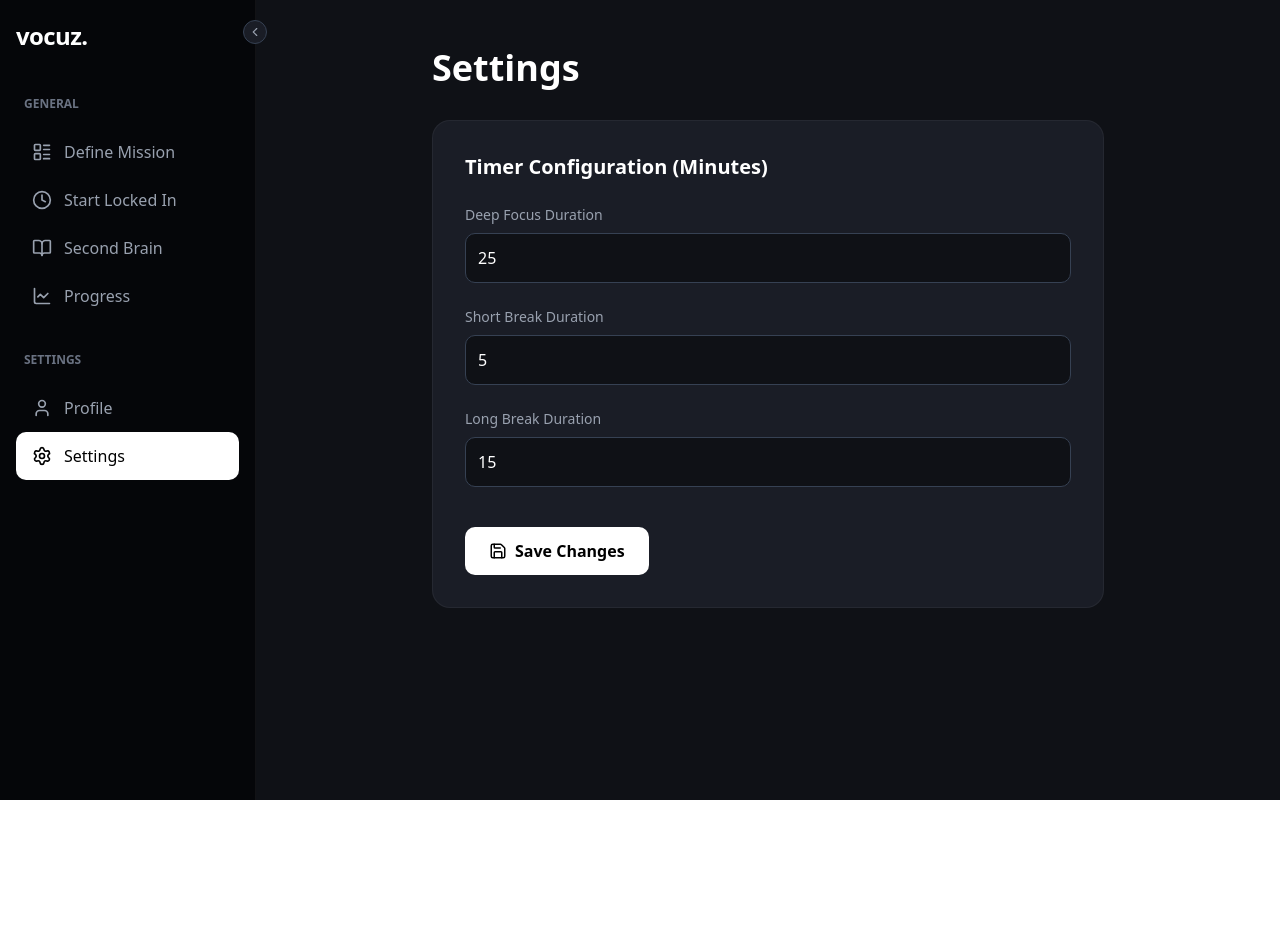
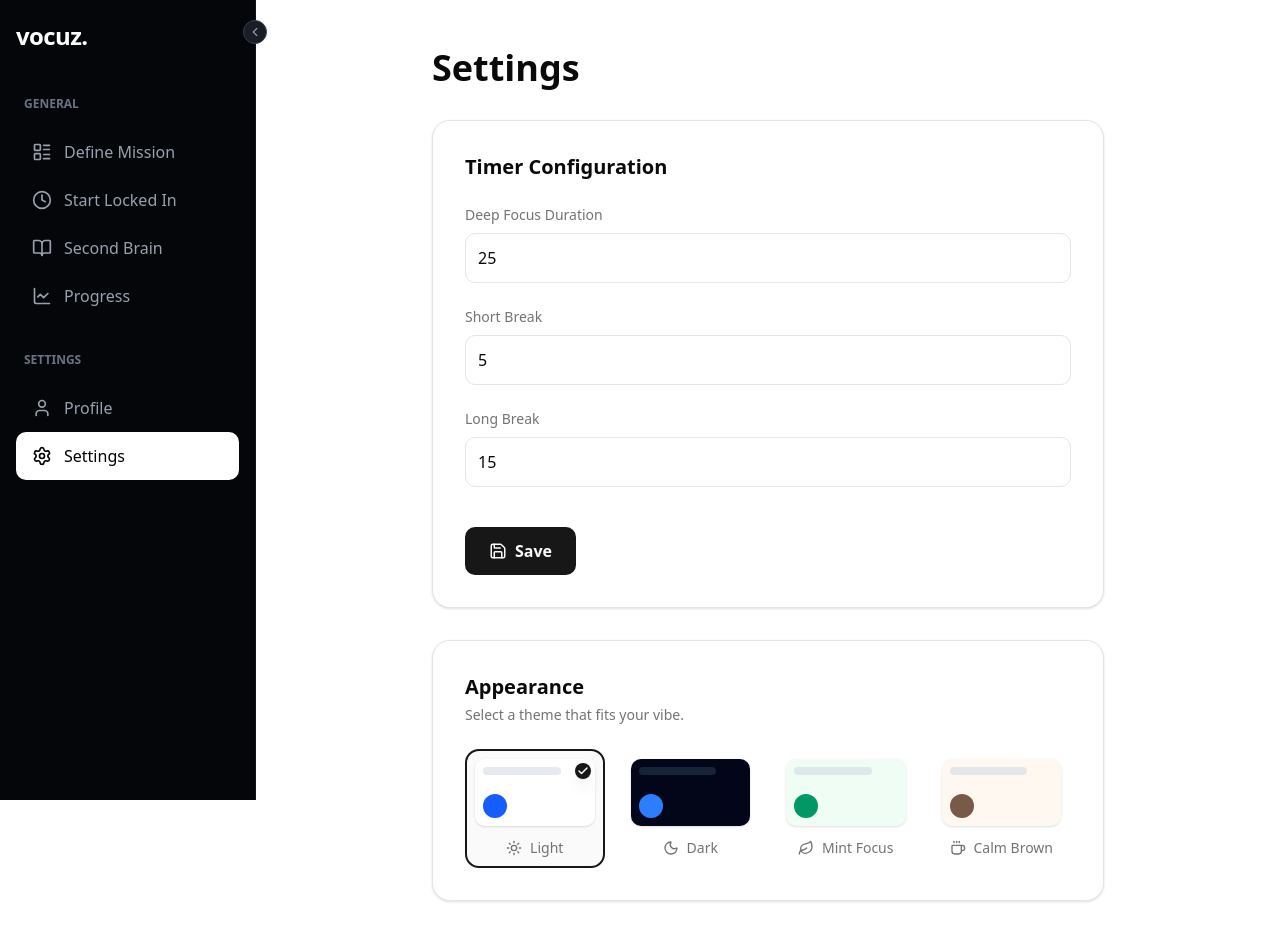
Before and after one commit to nazhtafza/vocuz_app, a React (Vite) app: page /settings in a window 1280 px wide. Shown: the top 940 px of the page. Before the commit the page ends 800 px from the top, so only its background shows below. Built offline with nearby package versions, Linux system fonts and the light colour scheme; no server answers.

Commit message:
[NZ] back again

```diff
--- a/package.json
+++ b/package.json
@@ -40,6 +40,7 @@
     "eslint-plugin-react-hooks": "^7.0.1",
     "eslint-plugin-react-refresh": "^0.4.24",
     "globals": "^16.5.0",
+    "tailwindcss-animate": "^1.0.7",
     "tw-animate-css": "^1.4.0",
     "typescript": "~5.9.3",
     "typescript-eslint": "^8.46.4",
--- a/src/App.tsx
+++ b/src/App.tsx
@@ -20,7 +20,8 @@ function App() {
     "/dashboard_timer",
     "/dashboard_secondbrain",
     "/profile",
-    "/progress"
+    "/progress",
+    "/setting"
   ];
 
   const hideNavFooter = hiddenRoutes.includes(location.pathname);
@@ -42,6 +43,7 @@ function App() {
         <Route path='/progress' element={<DashboardProgress/>}/>
 
         <Route path='/profile' element={<DashboardProfile/>}/>
+        <Route path='/setting' element={<SettingsPage/>}/>
       </Routes>
 
     </TimerProvider>
--- /dev/null
+++ b/src/context/ThemeContext.tsx
@@ -0,0 +1,54 @@
+import { createContext, useContext, useState, useEffect } from "react"
+
+type Theme = "dark" | "light" | "mint" | "brown"
+
+type ThemeProviderState = {
+  theme: Theme
+  setTheme: (theme: Theme) => void
+}
+
+const initialState: ThemeProviderState = {
+  theme: "light",
+  setTheme: () => null,
+}
+
+const ThemeProviderContext = createContext<ThemeProviderState>(initialState)
+
+export function ThemeProvider({
+  children,
+  defaultTheme = "light",
+  storageKey = "vite-ui-theme",
+  ...props
+}: {
+  children: React.ReactNode
+  defaultTheme?: Theme
+  storageKey?: string
+}) {
+  const [theme, setTheme] = useState<Theme>(
+    () => (localStorage.getItem(storageKey) as Theme) || defaultTheme
+  )
+
+  useEffect(() => {
+    localStorage.setItem(storageKey, theme)
+  }, [theme, storageKey])
+
+  const value = {
+    theme,
+    setTheme: (theme: Theme) => {
+      setTheme(theme)
+    },
+  }
+
+  return (
+    <ThemeProviderContext.Provider {...props} value={value}>
+      {children}
+    </ThemeProviderContext.Provider>
+  )
+}
+
+export const useTheme = () => {
+  const context = useContext(ThemeProviderContext)
+  if (context === undefined)
+    throw new Error("useTheme must be used within a ThemeProvider")
+  return context
+}
--- a/src/main.tsx
+++ b/src/main.tsx
@@ -3,11 +3,14 @@ import ReactDOM from 'react-dom/client'
 import App from './App.tsx'
 import './index.css'
 import { BrowserRouter } from 'react-router-dom'
+import { ThemeProvider } from './context/ThemeContext.tsx'
 
 ReactDOM.createRoot(document.getElementById('root')!).render(
   <React.StrictMode>
     <BrowserRouter>
+    <ThemeProvider defaultTheme="light" storageKey="vite-ui-theme">
       <App />
+    </ThemeProvider>
     </BrowserRouter>
   </React.StrictMode>,
 )
--- a/src/pages/Dash_SecBrain.tsx
+++ b/src/pages/Dash_SecBrain.tsx
@@ -10,9 +10,6 @@ type Note = {
   description: string | null;
   created_at: string;
 };
-
-
-
 
 export function DashboardSecondBrain() {
   const [isSidebarOpen, setIsSidebarOpen] = useState(false);
--- /dev/null
+++ b/src/pages/DashboardLayout.tsx
@@ -0,0 +1,33 @@
+import { useState } from "react";
+import { Sidebar } from "@/components/section/sidebar";
+import { useTheme } from "@/context/ThemeContext";
+import { cn } from "@/lib/utils";
+
+export default function DashboardLayout({ children }: { children: React.ReactNode }) {
+  const [isSidebarOpen, setIsSidebarOpen] = useState(false);
+  const { theme } = useTheme();
+
+  const themeClass = theme === 'dark' ? 'dark' : 'light';
+  const dataTheme = (theme === 'mint' || theme === 'brown') ? theme : undefined;
+
+  return (
+    <div
+      className={cn("flex min-h-screen bg-background text-foreground font-sans transition-colors duration-300", themeClass)}
+      data-theme={dataTheme}>
+
+      <Sidebar mobileOpen={isSidebarOpen} setMobileOpen={setIsSidebarOpen} />
+
+      <main className="flex-1 p-4 md:p-8 lg:p-12 w-full min-w-0 overflow-y-auto">
+         <div className="lg:hidden mb-6">
+             <button onClick={() => setIsSidebarOpen(true)} className="p-2 bg-card border border-border rounded-md">
+                 <svg xmlns="http://www.w3.org/2000/svg" width="24" height="24" viewBox="0 0 24 24" fill="none" stroke="currentColor" strokeWidth="2" strokeLinecap="round" strokeLinejoin="round"><line x1="4" x2="20" y1="12" y2="12"/><line x1="4" x2="20" y1="6" y2="6"/><line x1="4" x2="20" y1="18" y2="18"/></svg>
+             </button>
+         </div>
+
+         {/* Content Halaman (Settings, Timer, dll) akan muncul di sini */}
+         {children}
+      </main>
+
+    </div>
+  );
+}
--- a/src/pages/Settings.tsx
+++ b/src/pages/Settings.tsx
@@ -1,15 +1,14 @@
 import { useState } from "react";
-import { Sidebar } from "@/components/section/sidebar";
+import DashboardLayout from "@/pages/DashboardLayout"; // Import Layout Baru
 import { useTimerSettings } from "@/context/TimerContext";
-import { Save, Menu } from "lucide-react";
+import { useTheme } from "@/context/ThemeContext";
+import { cn } from "@/lib/utils";
+import { Save, Sun, Leaf, Moon, Coffee, Check } from "lucide-react";
 
 export default function SettingsPage() {
   const { settings, updateSettings } = useTimerSettings();
+  const { theme, setTheme } = useTheme();
 
-  // State untuk Sidebar Mobile
-  const [isSidebarOpen, setIsSidebarOpen] = useState(false);
-
-  // State form lokal
   const [form, setForm] = useState(settings);
   const [message, setMessage] = useState("");
 
@@ -19,76 +18,83 @@ export default function SettingsPage() {
     setTimeout(() => setMessage(""), 3000);
   };
 
+  const themes = [
+    { id: "light", name: "Light", icon: <Sun className="w-4 h-4" />, colors: { bg: "bg-white", border: "border-slate-200", accent: "bg-blue-600" } },
+    { id: "dark", name: "Dark", icon: <Moon className="w-4 h-4" />, colors: { bg: "bg-slate-950", border: "border-slate-800", accent: "bg-blue-500" } },
+    { id: "mint", name: "Mint Focus", icon: <Leaf className="w-4 h-4" />, colors: { bg: "bg-[#f0fdf4]", border: "border-emerald-200", accent: "bg-emerald-600" } },
+    { id: "brown", name: "Calm Brown", icon: <Coffee className="w-4 h-4" />, colors: { bg: "bg-[#fff8f0]", border: "border-orange-200", accent: "bg-[#785a46]" } }
+  ];
+
   return (
-    <div className="flex min-h-screen bg-[#0F1116] text-white font-sans relative">
+    // BUNGKUS DENGAN DASHBOARD LAYOUT
+    <DashboardLayout>
 
-      {/* Sidebar dengan props kontrol mobile */}
-      <Sidebar mobileOpen={isSidebarOpen} setMobileOpen={setIsSidebarOpen} />
+        <div className="max-w-2xl mx-auto">
+          <h2 className="text-3xl md:text-4xl font-bold mb-8 hidden lg:block">Settings</h2>
 
-      <main className="flex-1 p-4 md:p-8 lg:p-12 w-full min-w-0">
-        <div className="max-w-2xl mx-auto">
+          {/* Timer Config Section */}
+          <div className="bg-card border border-border rounded-2xl p-6 md:p-8 mb-8 shadow-sm transition-colors duration-300">
+            <h3 className="text-xl font-bold mb-6">Timer Configuration</h3>
+            <div className="space-y-6">
+              {/* Inputs... (Sama seperti sebelumnya) */}
+              <div>
+                <label className="block text-muted-foreground mb-2 text-sm">Deep Focus Duration</label>
+                <input type="number" value={form.focus} onChange={(e) => setForm({...form, focus: Number(e.target.value)})} className="w-full bg-background border border-input rounded-lg p-3 text-foreground focus:outline-none focus:ring-1 focus:ring-primary"/>
+              </div>
+              <div>
+                 <label className="block text-muted-foreground mb-2 text-sm">Short Break</label>
+                 <input type="number" value={form.shortBreak} onChange={(e) => setForm({...form, shortBreak: Number(e.target.value)})} className="w-full bg-background border border-input rounded-lg p-3 text-foreground focus:outline-none focus:ring-1 focus:ring-primary"/>
+              </div>
+              <div>
+                 <label className="block text-muted-foreground mb-2 text-sm">Long Break</label>
+                 <input type="number" value={form.longBreak} onChange={(e) => setForm({...form, longBreak: Number(e.target.value)})} className="w-full bg-background border border-input rounded-lg p-3 text-foreground focus:outline-none focus:ring-1 focus:ring-primary"/>
+              </div>
 
-          {/* Header Mobile dengan Hamburger Menu */}
-          <div className="flex items-center gap-4 mb-6 lg:hidden">
-                <button
-                    onClick={() => setIsSidebarOpen(true)}
-                    className="p-2 bg-[#1A1D26] rounded-md text-white hover:bg-white/10">
-                    <Menu size={24} />
+              <div className="pt-4 flex items-center gap-4">
+                <button onClick={handleSave} className="bg-primary text-primary-foreground px-6 py-3 rounded-lg font-bold flex items-center gap-2 hover:opacity-90">
+                    <Save size={18} /> Save
                 </button>
-                <span className="font-bold text-xl">Settings</span>
+                {message && <span className="text-green-500 text-sm">{message}</span>}
+              </div>
+            </div>
           </div>
 
-          <h2 className="text-3xl md:text-4xl font-bold mb-8 hidden lg:block">Settings</h2>
+          {/* Appearance Section */}
+          <div className="bg-card border border-border rounded-2xl p-6 md:p-8 shadow-sm transition-colors duration-300">
+            <div className="mb-6">
+                <h3 className="text-xl font-bold">Appearance</h3>
+                <p className="text-muted-foreground text-sm mt-1">Select a theme that fits your vibe.</p>
+            </div>
 
-          <div className="bg-[#1A1D26] border border-white/5 rounded-2xl p-6 md:p-8">
-            <h3 className="text-xl font-bold mb-6">Timer Configuration (Minutes)</h3>
-
-            <div className="space-y-6">
-
-              {/* Focus Input */}
-              <div>
-                <label className="block text-gray-400 mb-2 text-sm">Deep Focus Duration</label>
-                <input
-                  type="number"
-                  value={form.focus}
-                  onChange={(e) => setForm({...form, focus: Number(e.target.value)})}
-                  className="w-full bg-[#0F1116] border border-gray-700 rounded-lg p-3 text-white focus:border-white focus:outline-none"/>
-              </div>
-
-              {/* Short Break Input */}
-              <div>
-                <label className="block text-gray-400 mb-2 text-sm">Short Break Duration</label>
-                <input
-                  type="number"
-                  value={form.shortBreak}
-                  onChange={(e) => setForm({...form, shortBreak: Number(e.target.value)})}
-                  className="w-full bg-[#0F1116] border border-gray-700 rounded-lg p-3 text-white focus:border-white focus:outline-none"/>
-              </div>
-
-              {/* Long Break Input */}
-              <div>
-                <label className="block text-gray-400 mb-2 text-sm">Long Break Duration</label>
-                <input
-                  type="number"
-                  value={form.longBreak}
-                  onChange={(e) => setForm({...form, longBreak: Number(e.target.value)})}
-                  className="w-full bg-[#0F1116] border border-gray-700 rounded-lg p-3 text-white focus:border-white focus:outline-none"/>
-              </div>
-
-              {/* Save Button */}
-              <div className="pt-4 flex flex-col md:flex-row items-start md:items-center gap-4">
-                <button
-                    onClick={handleSave}
-                    className="w-full md:w-auto bg-white text-black px-6 py-3 rounded-lg font-bold flex items-center justify-center gap-2 hover:bg-gray-200 transition-colors">
-                    <Save size={18} /> Save Changes
-                </button>
-                {message && <span className="text-green-400 text-sm animate-pulse">{message}</span>}
-              </div>
-
+            <div className="grid grid-cols-2 md:grid-cols-4 gap-4">
+                {themes.map((t) => (
+                    <button
+                        key={t.id}
+                        onClick={() => setTheme(t.id as any)}
+                        className={cn(
+                            "group relative flex flex-col items-center gap-3 p-2 rounded-xl border-2 transition-all duration-200 hover:bg-accent",
+                            theme === t.id ? "border-primary bg-accent/50" : "border-transparent hover:border-border"
+                        )}
+                    >
+                        <div className={cn("w-full aspect-video rounded-lg shadow-sm p-2 flex flex-col gap-2 overflow-hidden transition-colors", t.colors.bg)}>
+                             <div className={cn("w-3/4 h-2 rounded-full opacity-50", t.id === 'dark' ? 'bg-slate-700' : 'bg-slate-300')} />
+                             <div className={cn("mt-auto w-6 h-6 rounded-full", t.colors.accent)} />
+                        </div>
+                        <div className="flex items-center gap-2 text-sm font-medium text-muted-foreground group-hover:text-foreground">
+                            {t.icon} {t.name}
+                        </div>
+                        {theme === t.id && (
+                            <div className="absolute top-3 right-3 bg-primary text-primary-foreground rounded-full p-0.5 shadow-lg">
+                                <Check size={12} strokeWidth={3} />
+                            </div>
+                        )}
+                    </button>
+                ))}
             </div>
           </div>
+
         </div>
-      </main>
-    </div>
+
+    </DashboardLayout>
   );
 }
--- /dev/null
+++ b/tailwindcss.config.js
@@ -0,0 +1,53 @@
+/** @type {import('tailwindcss').Config} */
+export default {
+    darkMode: ["class"],
+    content: [
+      "./index.html",
+      "./src/**/*.{js,ts,jsx,tsx}",
+    ],
+    theme: {
+      extend: {
+        colors: {
+          border: "hsl(var(--border))",
+          input: "hsl(var(--input))",
+          ring: "hsl(var(--ring))",
+          background: "hsl(var(--background))",
+          foreground: "hsl(var(--foreground))",
+          primary: {
+            DEFAULT: "hsl(var(--primary))",
+            foreground: "hsl(var(--primary-foreground))",
+          },
+          secondary: {
+            DEFAULT: "hsl(var(--secondary))",
+            foreground: "hsl(var(--secondary-foreground))",
+          },
+          destructive: {
+            DEFAULT: "hsl(var(--destructive))",
+            foreground: "hsl(var(--destructive-foreground))",
+          },
+          muted: {
+            DEFAULT: "hsl(var(--muted))",
+            foreground: "hsl(var(--muted-foreground))",
+          },
+          accent: {
+            DEFAULT: "hsl(var(--accent))",
+            foreground: "hsl(var(--accent-foreground))",
+          },
+          popover: {
+            DEFAULT: "hsl(var(--popover))",
+            foreground: "hsl(var(--popover-foreground))",
+          },
+          card: {
+            DEFAULT: "hsl(var(--card))",
+            foreground: "hsl(var(--card-foreground))",
+          },
+        },
+        borderRadius: {
+          lg: "var(--radius)",
+          md: "calc(var(--radius) - 2px)",
+          sm: "calc(var(--radius) - 4px)",
+        },
+      },
+    },
+    plugins: [require("tailwindcss-animate")],
+  }
```
Also changed, not shown: src/index.css (+46 -0 lines), 1 other file (tests, documents, lock files or other folders).
